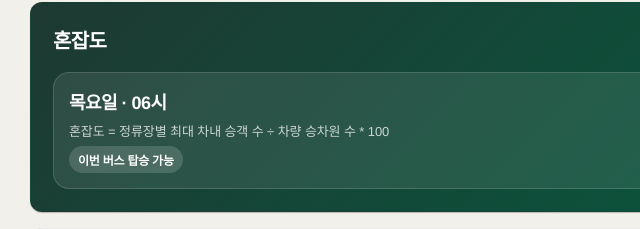
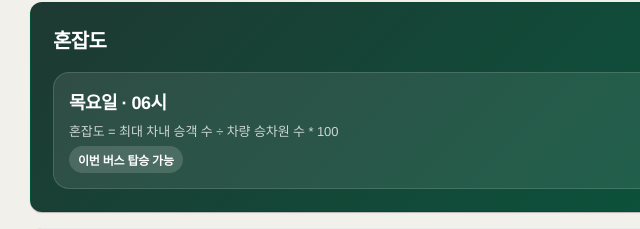
Before and after one commit to newyearhun/sadang, a plain HTML site: page index.html in a window 1280 px wide. Shown: the part 379-608 px from the top of the page, 20-660 px from the left. Drawn offline with Linux system fonts and the light colour scheme.

Commit message:
Tighten congestion definition text

```diff
--- a/index.html
+++ b/index.html
@@ -676,7 +676,7 @@
       <div class="congestion-card">
         <div class="congestion-meta">
           <div class="congestion-kicker" id="congestionTargetLabel">계산 중</div>
-          <div class="congestion-subtext" id="congestionBasisLabel">혼잡도 = 정류장별 최대 차내 승객 수 ÷ 차량 승차원 수 * 100</div>
+          <div class="congestion-subtext" id="congestionBasisLabel">혼잡도 = 최대 차내 승객 수 ÷ 차량 승차원 수 * 100</div>
           <div class="congestion-advice" id="congestionAdvice">탑승 가능 여부 확인 중</div>
         </div>
         <div class="status-pill is-live" id="liveCongestionValue">계산 중</div>
@@ -962,7 +962,7 @@
       const congestion = getCongestionEstimate(targetWeekday, hourLabel);
 
       targetLabel.textContent = `${getCongestionTargetLabel()} · ${hourLabel}`;
-      basisLabel.textContent = "혼잡도 = 정류장별 최대 차내 승객 수 ÷ 차량 승차원 수 * 100";
+      basisLabel.textContent = "혼잡도 = 최대 차내 승객 수 ÷ 차량 승차원 수 * 100";
 
       if (congestion) {
         const rounded = Math.round(congestion.avg);
```
